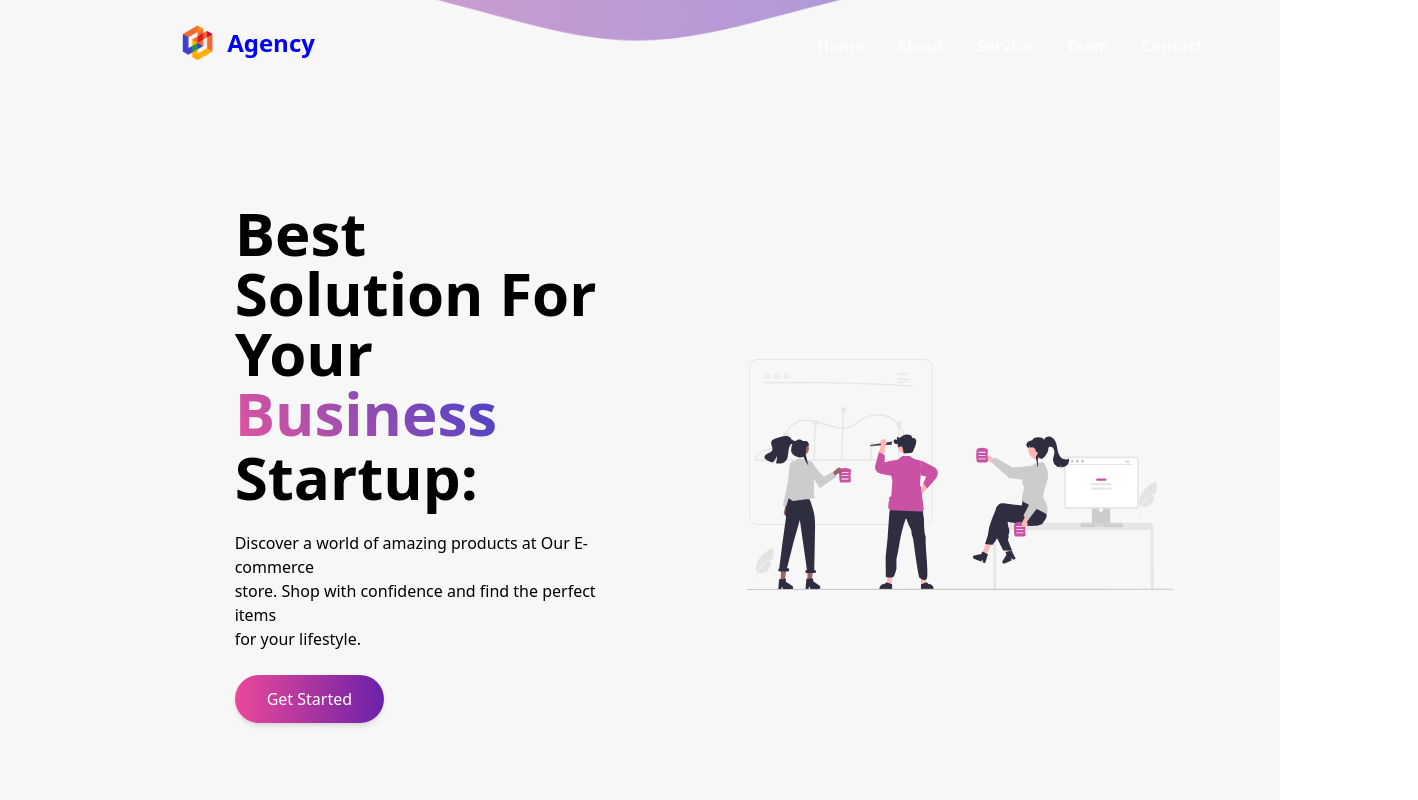
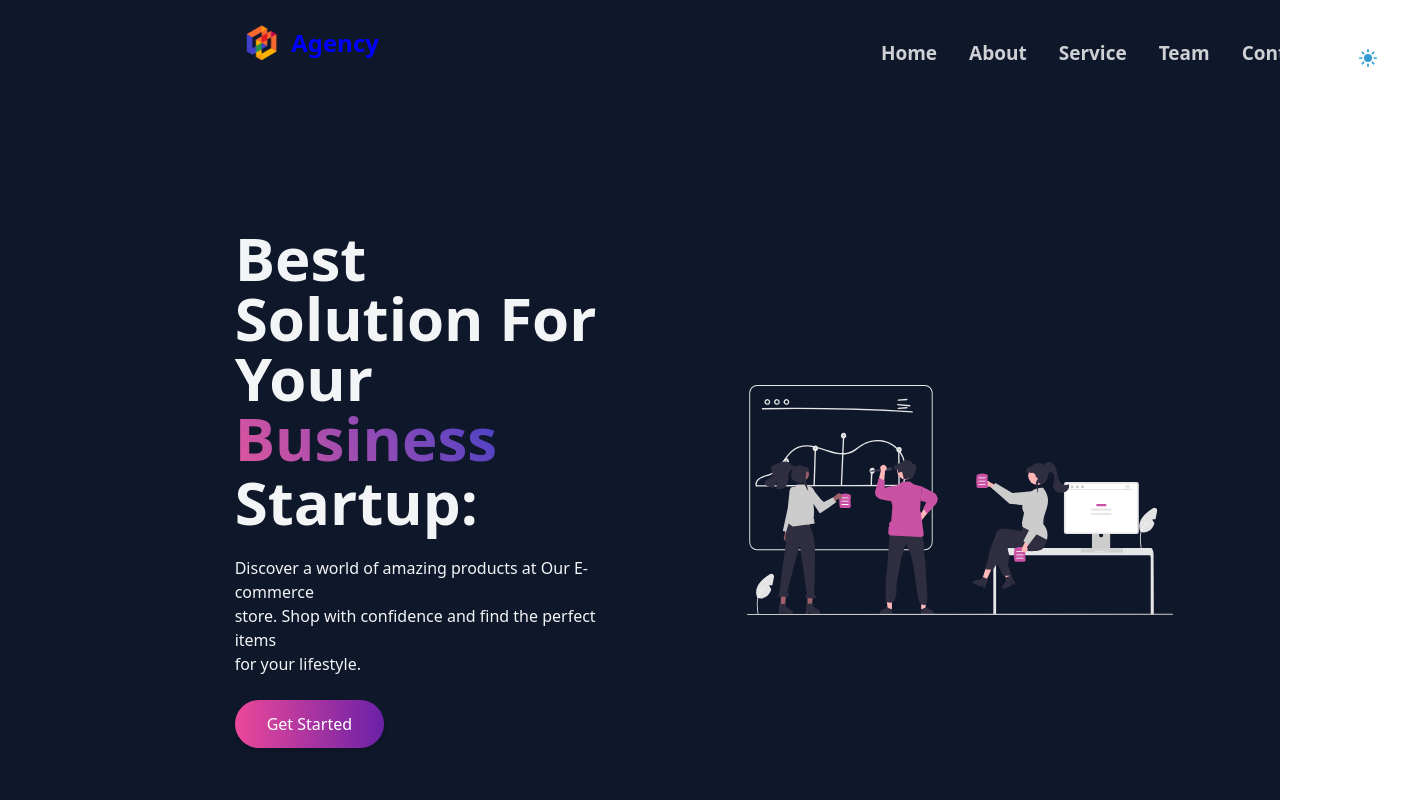
Before and after one commit to rakotoarisonlandry/Agency, a React (Vite) app: page / in a window 1280 px wide. Shown: the top 800 px of the page, 1418 px wide, since content can reach past the window. Built offline with nearby package versions, Linux system fonts and the light colour scheme.

Commit message:
add dark mode method

```diff
--- a/index.html
+++ b/index.html
@@ -5,6 +5,14 @@
     <link rel="icon" type="image/svg+xml" href="/vite.svg" />
     <meta name="viewport" content="width=device-width, initial-scale=1.0" />
     <title>Agency</title>
+    <script
+      type="module"
+      src="https://unpkg.com/ionicons@7.1.0/dist/ionicons/ionicons.esm.js"
+    ></script>
+    <script
+      nomodule
+      src="https://unpkg.com/ionicons@7.1.0/dist/ionicons/ionicons.js"
+    ></script>
   </head>
   <body>
     <div id="root"></div>
--- a/src/component/header.jsx
+++ b/src/component/header.jsx
@@ -20,16 +20,18 @@ function Header() {
 
   return (
     <div
-      className={`flex flex-col md:flex-row justify-between items-center space-y-4 md:space-y-0 ${
+      className={`dark:bg-slate-900 dark:Text-slate-900  flex flex-col md:flex-row justify-between items-center space-y-4 md:space-y-0 ${
         isLightTheme ? "bg-light" : "bg-dark"
       }`}
     >
       <motion.div
         className="flex items-center text-xl  md:text-2xl pt-6 text-[#00f] font-bold space-x-2"
-        style={{ marginLeft: "14%" }}
+        style={{ marginLeft: "19%", marginBottom: "2%" }}
         initial={{ opacity: 0 }}
         animate={{ opacity: 1 }}
         transition={{ delay: 0.5, duration: 0.4 }}
+        dark:text-gray-100
+        dark:bg-scale-900
       >
         <img src={logo} alt="Logo" style={{ width: "40px" }} />
         <span>Agency</span>
@@ -43,7 +45,7 @@ function Header() {
         </button>
       )}
       <ul
-        className={`flex flex-col mx-[40%] pt-[30px] px-[30px] md:flex-row space-y-4 md:space-y-0 md:space-x-8 font-bold opacity-80 text-[#fff] ${
+        className={`flex flex-col mx-[40%] pt-[30px] text-[19px] px-[30px] md:flex-row space-y-4 md:space-y-0 md:space-x-8 font-bold opacity-80 text-[#fff] ${
           isLightTheme ? "text-light" : "text-dark"
         } ${isListVisible ? "md:flex" : "hidden"}`}
       >
@@ -82,6 +84,11 @@ function Header() {
         >
           <a href="#">Contact</a>
         </motion.li>
+        <li>
+          <button className="w-8 h-8 leading-9 text-xl rounded-full m-1 text-sky-600 " >
+            <ion-icon name="sunny"></ion-icon>
+          </button>
+        </li>
       </ul>
     </div>
   );
--- a/src/component/homePage.jsx
+++ b/src/component/homePage.jsx
@@ -42,7 +42,7 @@ function AnimatedText({ text, delay, gradient }) {
 function Home() {
   return (
     <React.Fragment>
-      <div className="flex justify-center items-center h-screen w-full">
+      <div className="flex justify-center items-center h-screen w-full dark:bg-slate-900  dark:text-gray-100">
         <div className="w-full lg:w-[30%] mx-[10%] lg:text-left  mb-8 lg:mb-0">
           <h1 className="text-4xl lg:text-6xl font-bold leading-10 lg:leading-14">
             <AnimatedText text="Best Solution For" delay={0.2} />
```
